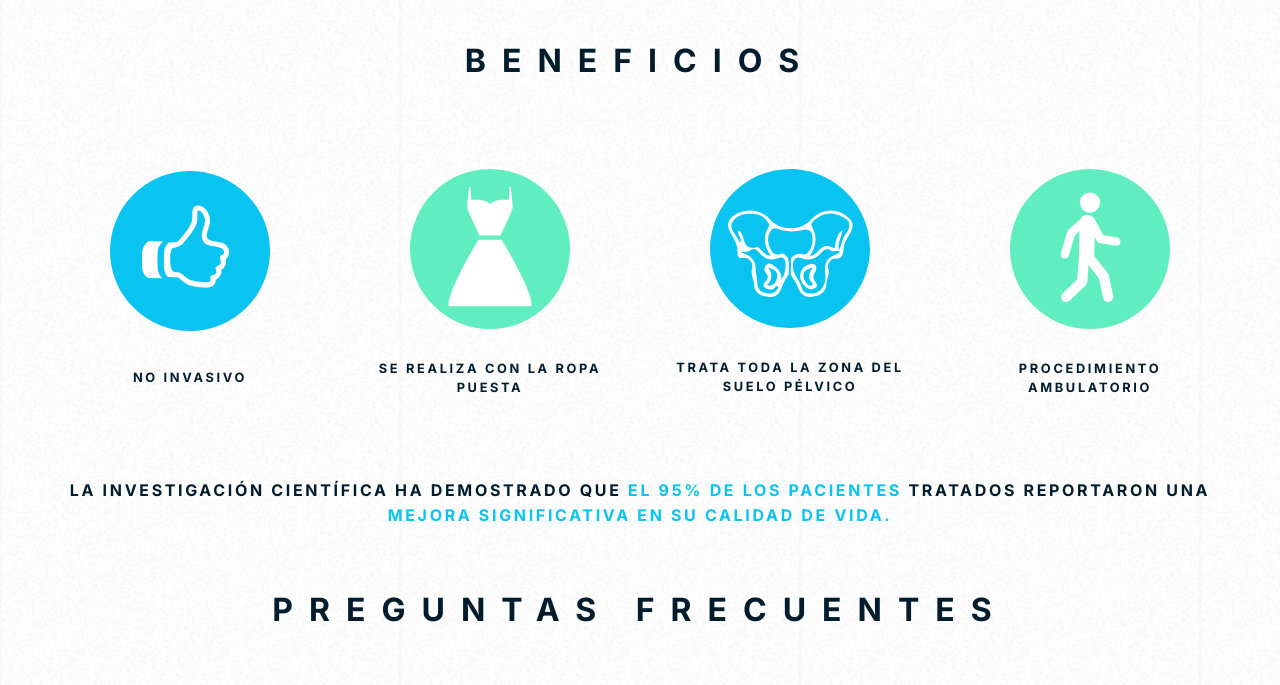
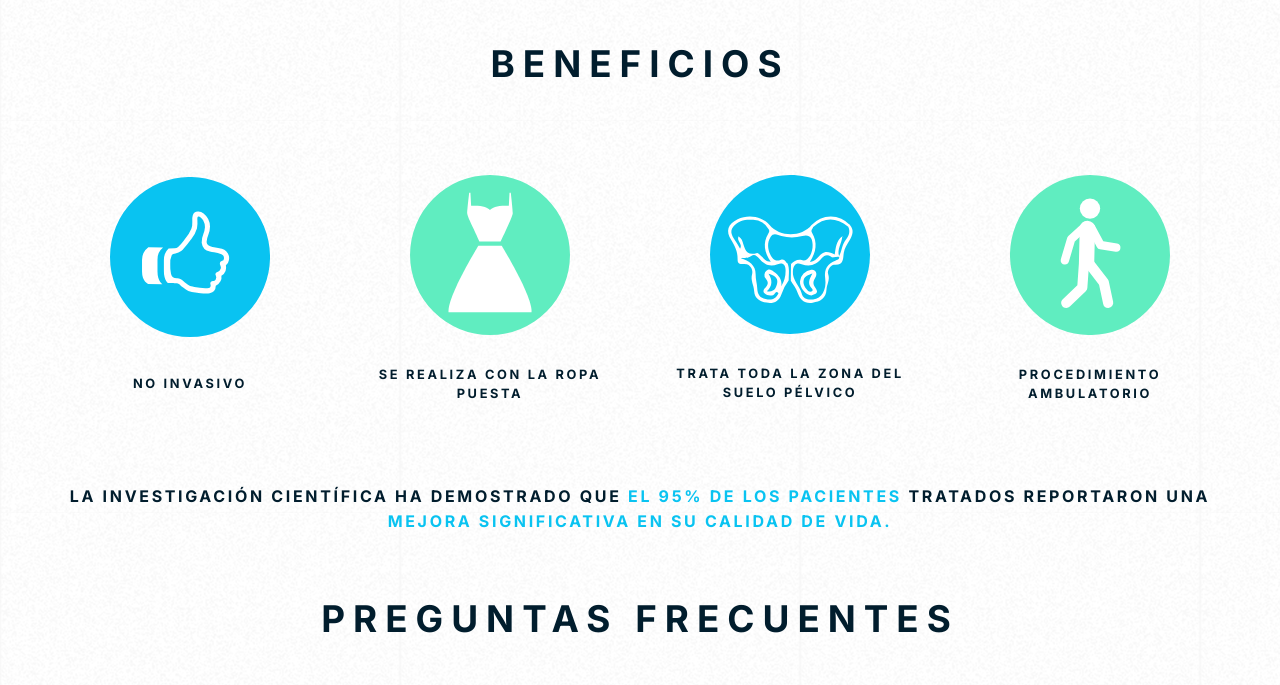
Before and after one commit to CatalinaSonora/emsella, a plain HTML site: page index.html in a window 1280 px wide. Shown: the part 1839-2524 px from the top of the page. Drawn offline with nearby package versions, Linux system fonts and the light colour scheme.

Commit message:
meta keyword

```diff
--- a/estilo.css
+++ b/estilo.css
@@ -396,7 +396,7 @@ video {
 
 
 
-.beneficios h2 {
+.beneficios h1 {
 
   text-align: center;
   font-size: 2 rem;
@@ -404,7 +404,7 @@ video {
   color: #011D2D;
   font-weight: bold;
   text-transform: uppercase;
-  letter-spacing: 12pt;
+  letter-spacing: 6pt;
 }
 
 /* Preguntas Frecuentes */
@@ -430,7 +430,7 @@ video {
   padding-bottom: 35px;
 }
 
-#preguntas h2 {
+#preguntas h1 {
 
   text-align: center;
   font-size: 2 rem;
@@ -438,7 +438,7 @@ video {
   color: #011D2D;
   font-weight: bold;
   text-transform: uppercase;
-  letter-spacing: 12pt;
+  letter-spacing: 6pt;
 }
 
 #preguntas a {
--- a/index.html
+++ b/index.html
@@ -5,6 +5,10 @@
     <meta charset="UTF-8">
     <meta http-equiv="X-UA-Compatible" content="IE=edge">
     <meta name="viewport" content="width=device-width, initial-scale=1.0">
+    <meta name="title" content="EMSELLA COLONIA">
+    <meta name=”keywords” content= "tratamiento, incontinencia, innovador, Colonia, emsella">
+    <meta name="description" content="Innovador tratamiento para la incontinencia, revoluciona la salud y el bienestar.
+    EMSELLA COLONIA: Nuevo consultorio médico en Colonia del Sacramento. Agendá una consulta con un especialista.">
     <script src="https://kit.fontawesome.com/d6e46616a9.js" crossorigin="anonymous"></script>
     <link href="https://cdn.jsdelivr.net/npm/bootstrap@5.1.0/dist/css/bootstrap.min.css" rel="stylesheet"
         integrity="sha384-KyZXEAg3QhqLMpG8r+8fhAXLRk2vvoC2f3B09zVXn8CA5QIVfZOJ3BCsw2P0p/We" crossorigin="anonymous">
@@ -139,7 +143,7 @@
 
             <div class="row" id="beneficios">
                 <div class="col-md-12 beneficios">
-                    <h2>BENEFICIOS</h2>
+                    <h1>BENEFICIOS</h1>
                 </div>
             </div>
 
@@ -176,7 +180,7 @@
             <div class="aparece" id="preguntas">
                 <div class="row">
                     <div class="col-md-12">
-                        <h2>PREGUNTAS FRECUENTES</h2>
+                        <h1>PREGUNTAS FRECUENTES</h1>
                     </div>
                 </div>
 
```
